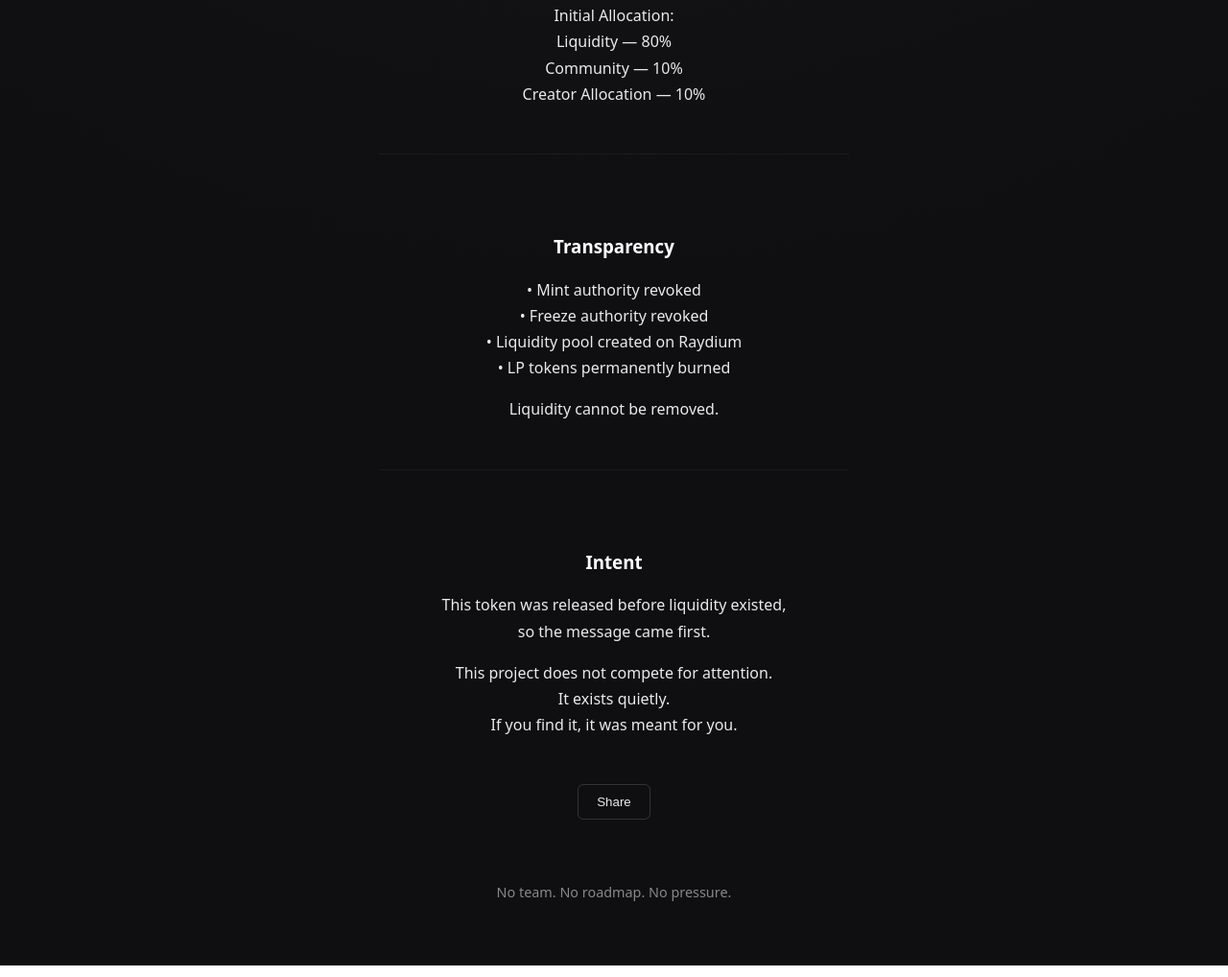
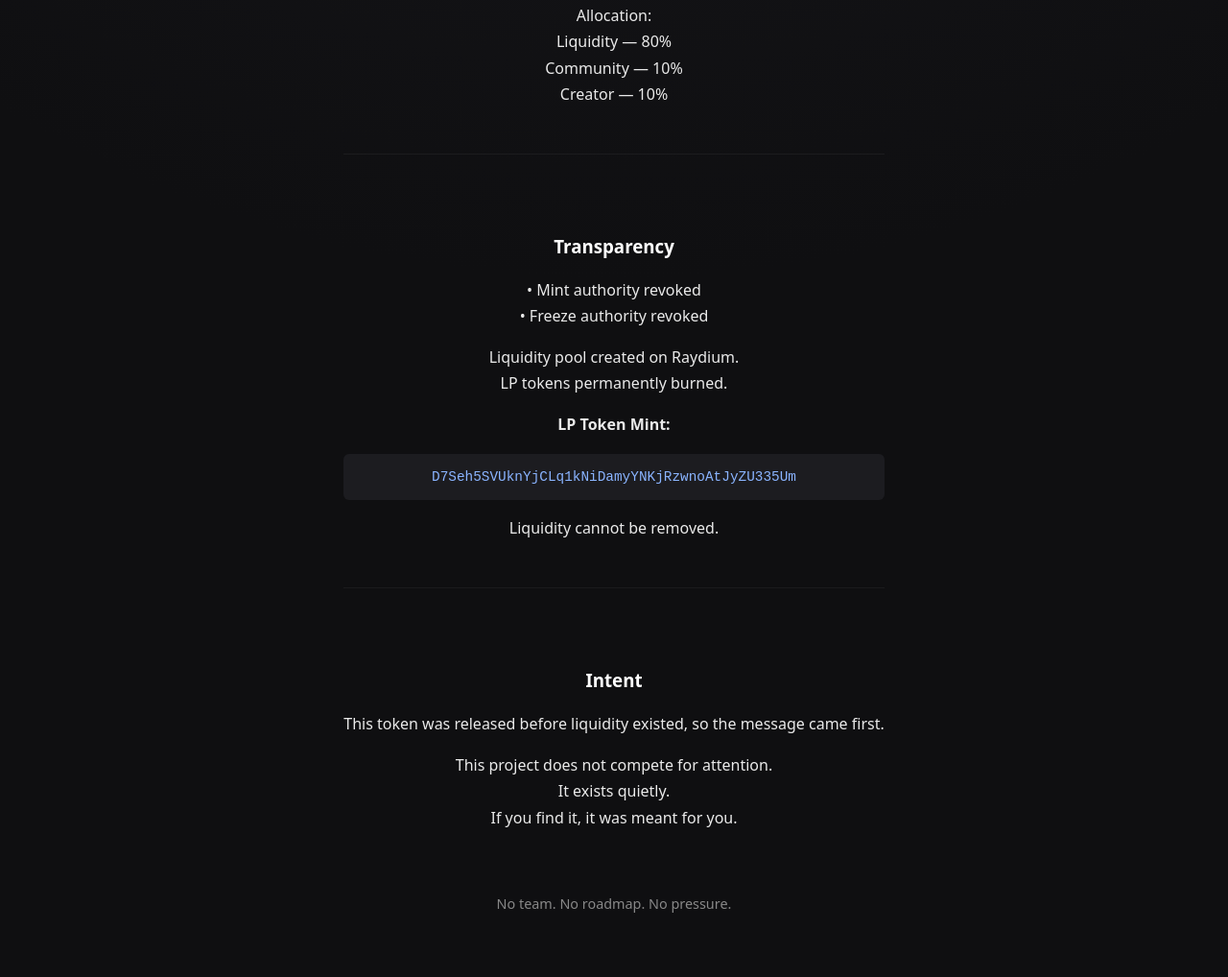
Before and after one commit to BelieveInU14322/UMatter, a plain HTML site: page index.html in a window 1280 px wide. Shown: the part 952-1970 px from the top of the page at 96% size. Drawn offline with Linux system fonts and the light colour scheme.

Commit message:
Update index.html
Updated Final

```diff
--- a/index.html
+++ b/index.html
@@ -15,7 +15,7 @@
   <meta property="og:url" content="https://BelieveInU14322.github.io/UMatter/" />
   <meta property="og:image" content="https://arweave.net/nILA05sP7XmR9L1yt-Oz-QQ8GiwiHyCoA4kyU16ecR0" />
 
-  <!-- Twitter / X -->
+  <!-- Twitter -->
   <meta name="twitter:card" content="summary_large_image" />
   <meta name="twitter:title" content="UMatter — A reminder that you matter." />
   <meta name="twitter:description" content="No promises. No hype. Just presence." />
@@ -95,21 +95,6 @@
       border-top: 1px solid rgba(255,255,255,0.05);
     }
 
-    .share-btn {
-      margin-top: 2rem;
-      padding: 0.6rem 1.2rem;
-      border: 1px solid rgba(255,255,255,0.15);
-      border-radius: 6px;
-      background: transparent;
-      color: #eaeaea;
-      cursor: pointer;
-      transition: all 0.3s ease;
-    }
-
-    .share-btn:hover {
-      background: rgba(255,255,255,0.05);
-    }
-
     .footer {
       margin-top: 4rem;
       font-size: 0.9rem;
@@ -121,7 +106,6 @@
 <body>
   <div class="container">
 
-    <!-- Logo -->
     <img
       src="https://arweave.net/nILA05sP7XmR9L1yt-Oz-QQ8GiwiHyCoA4kyU16ecR0"
       class="logo"
@@ -149,7 +133,7 @@
       If it resonates, that’s enough.
     </p>
 
-    <!-- Token Info -->
+    <!-- TOKEN INFO -->
     <div class="section">
       <h3>Token</h3>
 
@@ -165,35 +149,46 @@
       </code>
 
       <p>
-        Initial Allocation:<br />
+        Allocation:<br />
         Liquidity — 80%<br />
         Community — 10%<br />
-        Creator Allocation — 10%
+        Creator — 10%
       </p>
     </div>
 
-    <!-- Transparency -->
+    <!-- TRANSPARENCY -->
     <div class="section">
       <h3>Transparency</h3>
 
       <p>
         • Mint authority revoked<br />
-        • Freeze authority revoked<br />
-        • Liquidity pool created on Raydium<br />
-        • LP tokens permanently burned
+        • Freeze authority revoked
       </p>
+
+      <p>
+        Liquidity pool created on Raydium.<br />
+        LP tokens permanently burned.
+      </p>
+
+      <p><strong>LP Token Mint:</strong></p>
+
+      <code>
+        <a href="https://solscan.io/token/D7Seh5SVUknYjCLq1kNiDamyYNKjRzwnoAtJyZU335Um" target="_blank">
+          D7Seh5SVUknYjCLq1kNiDamyYNKjRzwnoAtJyZU335Um
+        </a>
+      </code>
 
       <p>
         Liquidity cannot be removed.
       </p>
     </div>
 
-    <!-- Intent -->
+    <!-- INTENT -->
     <div class="section">
       <h3>Intent</h3>
 
       <p>
-        This token was released before liquidity existed,<br />
+        This token was released before liquidity existed,
         so the message came first.
       </p>
 
@@ -204,15 +199,6 @@
       </p>
     </div>
 
-    <!-- Share Button -->
-    <button
-      class="share-btn"
-      onclick="navigator.clipboard.writeText(window.location.href); alert('Link copied to clipboard');"
-      type="button"
-    >
-      Share
-    </button>
-
     <div class="footer">
       No team. No roadmap. No pressure.
     </div>
```
